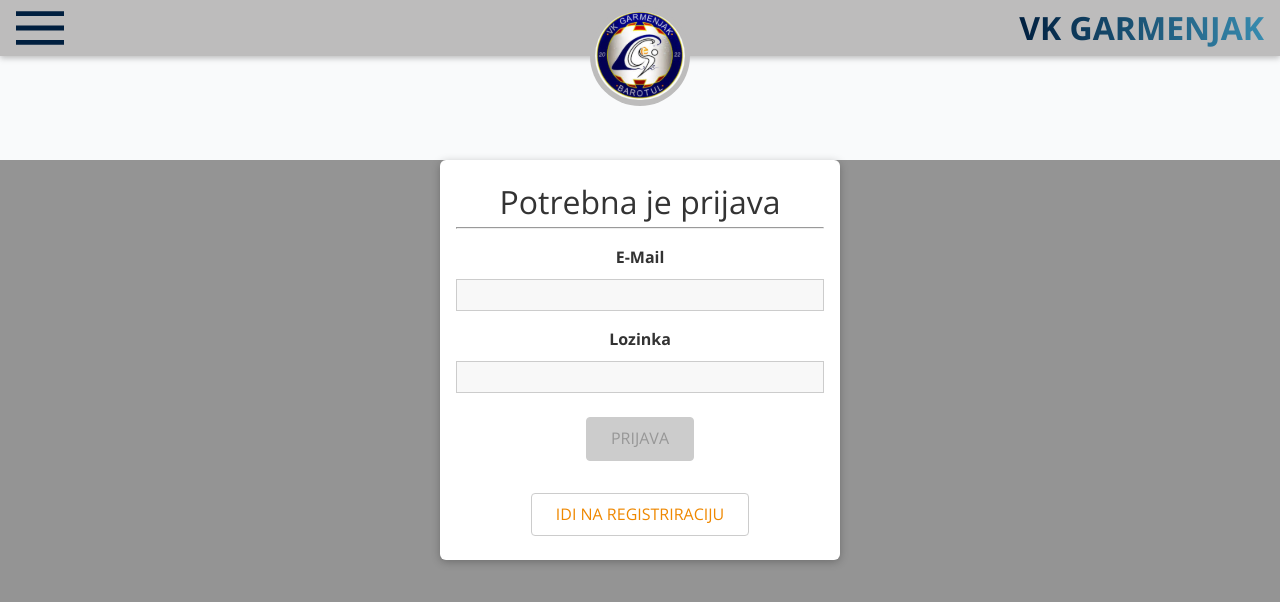
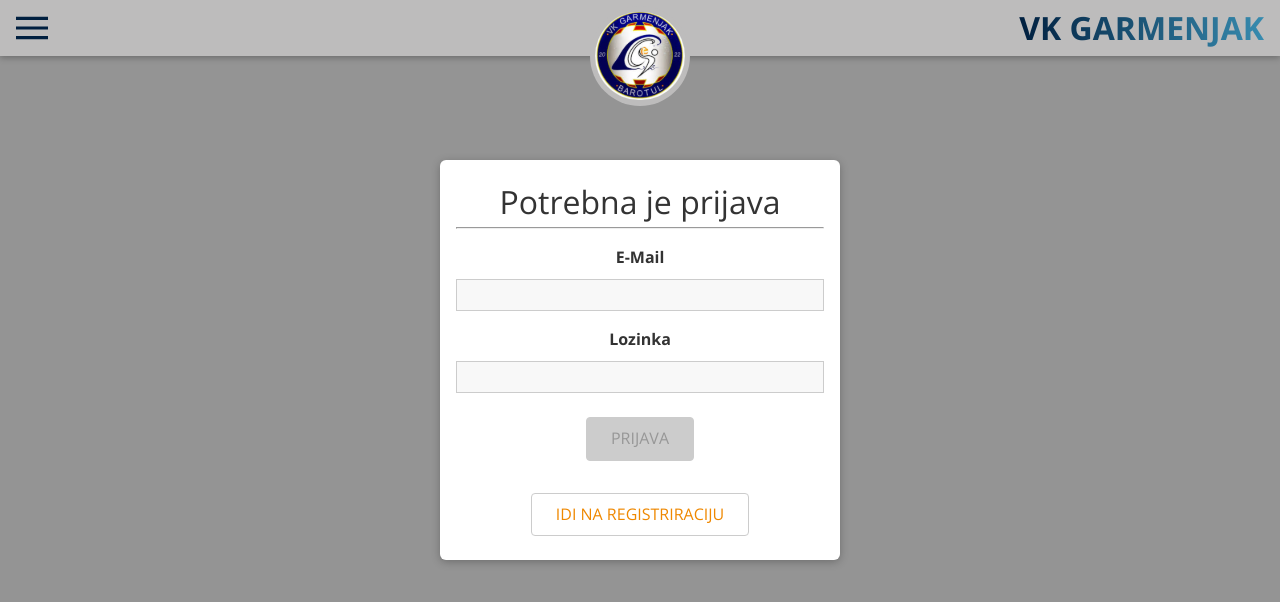
Before and after one commit to dzubci00/VKGarmenjak-FRONTEND, a React (Create React App) app: page /auth in a window 1280 px wide. Shown: the top 602 px of the page. Built offline with nearby package versions, Linux system fonts and the light colour scheme.

Commit message:
css izmjene

```diff
--- a/package.json
+++ b/package.json
@@ -24,8 +24,8 @@
     "swiper": "^11.2.6"
   },
   "scripts": {
+    "start": "react-scripts start",
     "build": "react-scripts build",
-    "start": "react-scripts start",
     "test": "react-scripts test",
     "eject": "react-scripts eject"
   },
--- a/src/home/components/Hero.css
+++ b/src/home/components/Hero.css
@@ -1,7 +1,7 @@
 .homepage {
   position: relative;
   width: 100%;
-  /*  height: 100vh; */
+  height: 800px;
   background: url("/public/images/hero1.svg") center/cover no-repeat;
   /* background-size: 100%; */ /* Početna veličina */
   display: flex;
@@ -27,7 +27,7 @@
 }
 
 .text h1 {
-  color: #bdbcbc;
+  /* color: #bdbcbc; */
   font-size: 2rem;
   margin-bottom: 10px;
 }
--- a/src/index.css
+++ b/src/index.css
@@ -9,6 +9,7 @@
   --headers-color: #001f3f;
   --text-color: #333; /* Tamnosiva */
   --background-color: #f9fafb; /* Svijetlosiva */
+  background-color: #949494;
 }
 
 * {
--- a/src/shared/components/Navigation/MainNavigation.css
+++ b/src/shared/components/Navigation/MainNavigation.css
@@ -3,8 +3,8 @@
 }
 
 .main-navigation__menu-btn {
-  width: 3rem;
-  height: 3rem;
+  width: 2rem;
+  height: 2rem;
   background: transparent;
   border: none;
   display: flex;
--- a/src/user/pages/Auth.css
+++ b/src/user/pages/Auth.css
@@ -6,7 +6,8 @@
 .authentication {
   width: 90%;
   max-width: 25rem;
-  margin: 10rem auto !important;
+  margin: auto !important;
+  margin-top: 10rem !important;
   text-align: center;
 }
 
```
Also changed, not shown: 1 other file (tests, documents, lock files or other folders).
